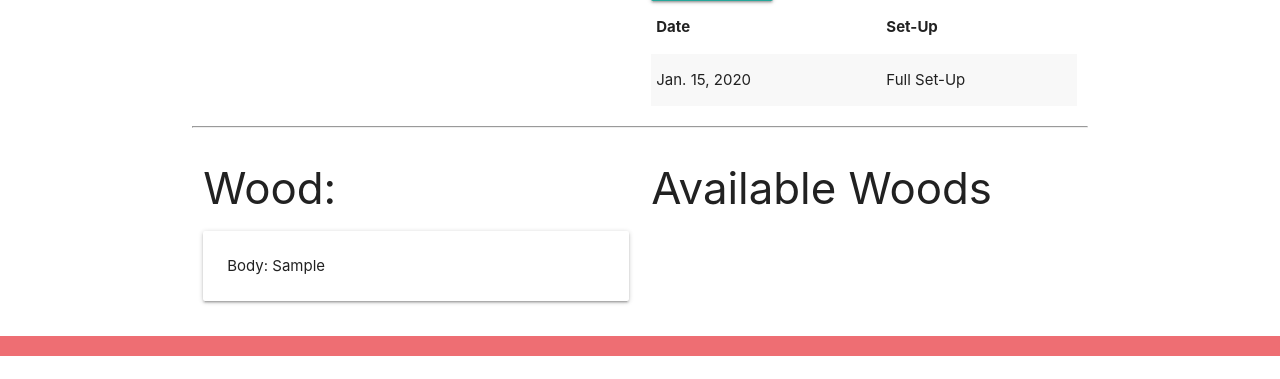
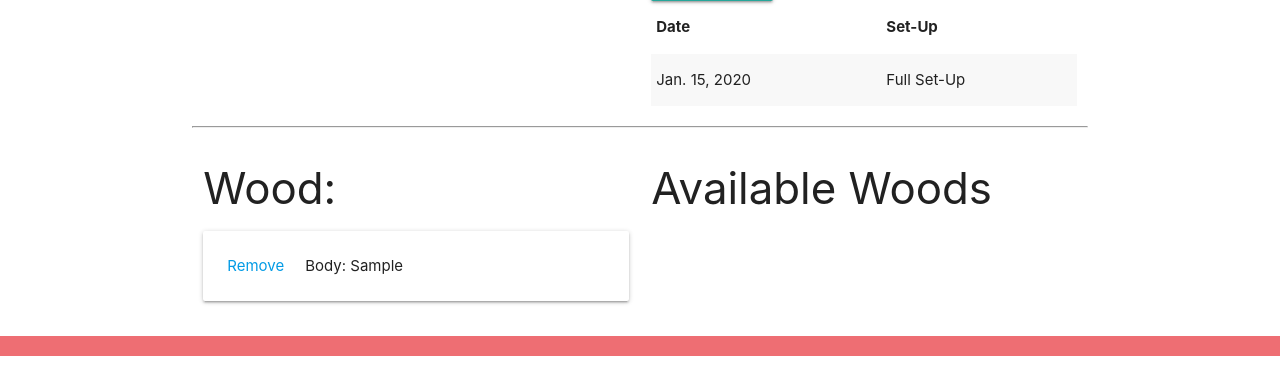
Before and after one commit to kevindecker64/GuitarCollector, a Django app: page /guitars/1/ in a window 1280 px wide. Shown: the part 425-804 px from the top of the page. Run offline with Django 3.2, Linux system fonts and the light colour scheme; tables that the repository leaves empty hold one stand-in row (values such as "Sample post").

Commit message:
adds ability to remove woods from each guitar

```diff
--- a/main_app/templates/guitars/detail.html
+++ b/main_app/templates/guitars/detail.html
@@ -55,6 +55,8 @@
       <div class="card">
         {% for wood in guitar.woods.all %}
           <div class="card-content">
+            <span><a href="{% url "wood_remove" guitar.id wood.id %}">Remove</a></span>
+            &nbsp; &nbsp;
             {{ wood.get_part_display }}: {{ wood.type }}
           </div>
         {% endfor %}
--- a/main_app/urls.py
+++ b/main_app/urls.py
@@ -10,5 +10,6 @@
     path("guitars/<int:pk>/update/", views.GuitarUpdate.as_view(), name="guitars_update"),
     path("guitars/<int:pk>/delete/", views.GuitarDelete.as_view(), name="guitars_delete"),
     path("guitars/<int:guitar_id>/add_setup", views.add_setup, name="add_setup"),
-    path("guitars/<int:guitar_id>/assoc_wood/<int:wood_id>/", views.assoc_wood, name="assoc_wood")
+    path("guitars/<int:guitar_id>/assoc_wood/<int:wood_id>/", views.assoc_wood, name="assoc_wood"),
+    path("guitars/<int:guitar_id>/assoc_wood/<int:wood_id>/wood_remove", views.wood_remove, name="wood_remove"),
 ]
--- a/main_app/views.py
+++ b/main_app/views.py
@@ -27,6 +27,10 @@
     Guitar.objects.get(id=guitar_id).woods.add(wood_id)
     return redirect('detail', guitar_id=guitar_id)
 
+def wood_remove(request, guitar_id, wood_id):
+    Guitar.objects.get(id=guitar_id).woods.remove(wood_id)
+    return redirect('detail', guitar_id=guitar_id)
+
 def add_setup(request, guitar_id):
     form = SetUpForm(request.POST)
     if form.is_valid():
```
